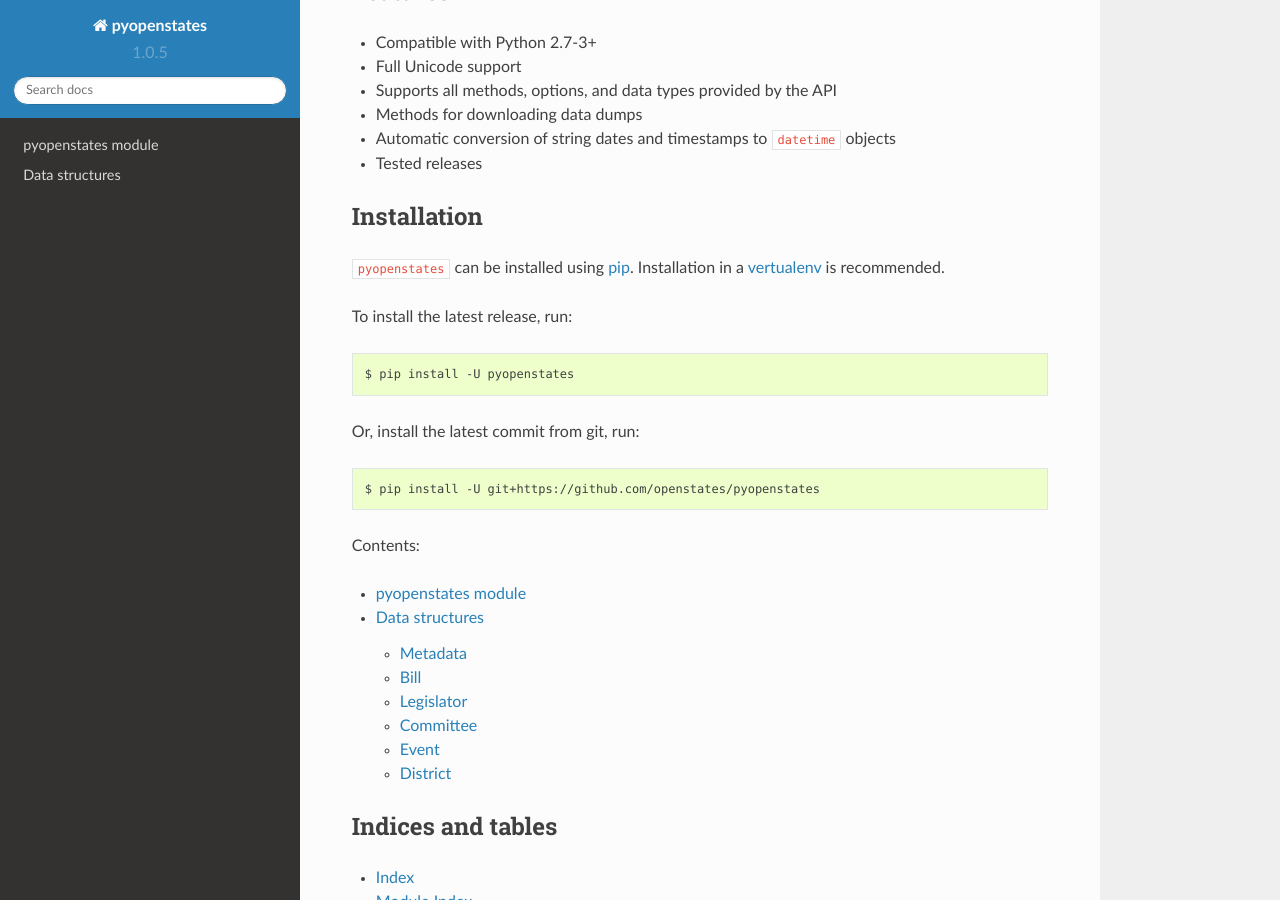
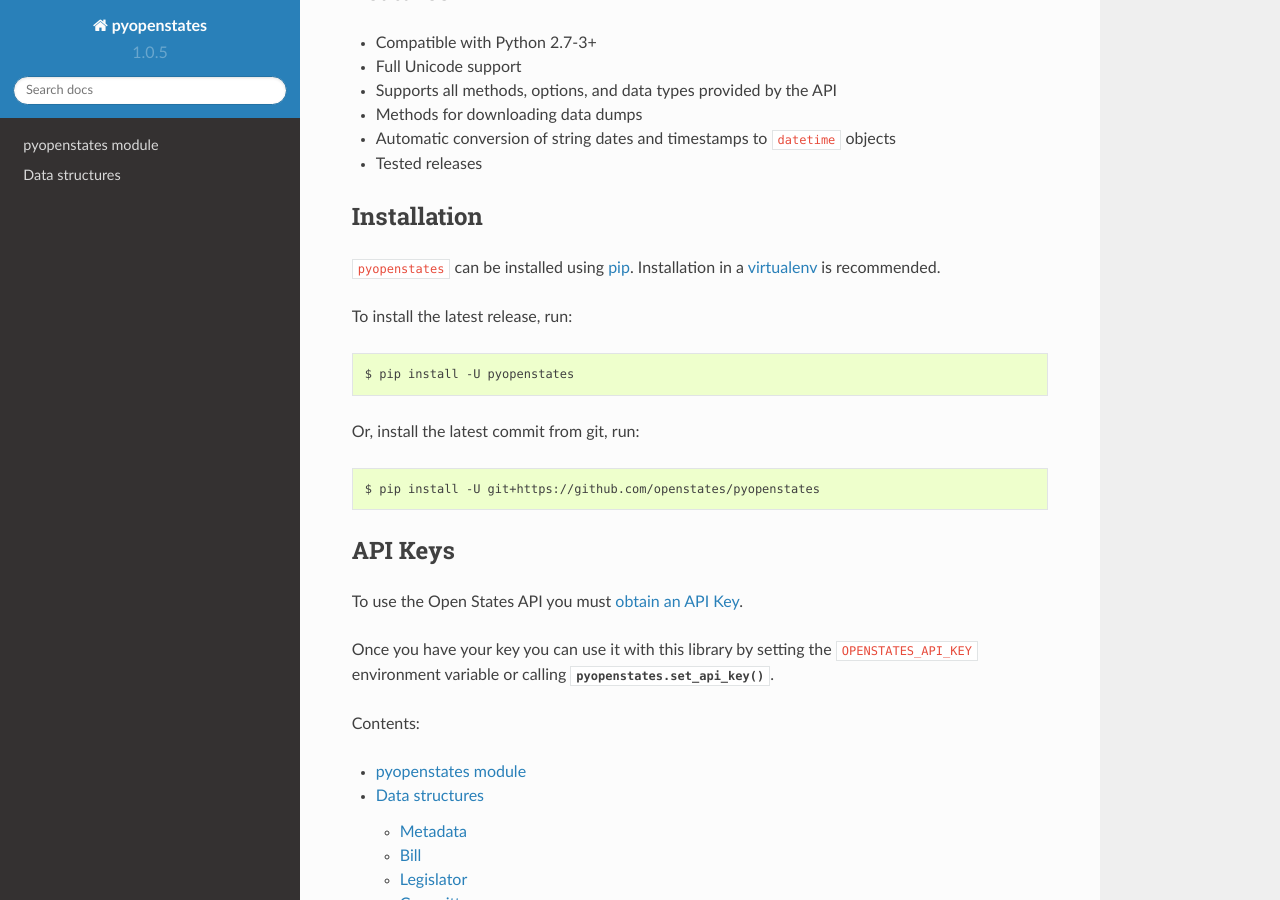
Before and after one commit to openstates/pyopenstates, a Sphinx documentation site: the page built from docs/index.rst, in a window 1280 px wide and 900 px high, scrolled down 643 px. Built offline with Sphinx 7.4.7 and the Read the Docs theme 2.0.0, drawn with Linux system fonts in a browser that asks for light colours.

```diff
--- a/docs/index.rst
+++ b/docs/index.rst
@@ -40,7 +40,7 @@ Installation
 ------------
 
 ``pyopenstates`` can be installed using `pip`_.
-Installation in a `vertualenv`_ is recommended.
+Installation in a `virtualenv`_ is recommended.
 
 To install the latest release, run:
 
@@ -54,6 +54,14 @@ Or, install the latest commit from git, run:
 
     $ pip install -U git+https://github.com/openstates/pyopenstates
 
+API Keys
+--------
+
+To use the Open States API you must `obtain an API Key`_.
+
+Once you have your key you can use it with this library by setting the ``OPENSTATES_API_KEY`` environment variable or calling :func:`pyopenstates.set_api_key`.
+
+
 .. _Open States API: http://docs.openstates.org/api/
 .. _Open States: https://openstates.org/
 .. _Sunlight Foundation: https://sunlightfoundation.com/
@@ -62,8 +70,9 @@ Or, install the latest commit from git, run:
 .. _donating: https://www.generosity.com/fundraising/open-states-general-support-fund
 .. _volunteering: https://docs.google.com/forms/d/e/1FAIpQLSfMDjoVoKxSOciIiqE3Ofxgn-caFGCxicFO2LwyWAK8zdXyhg/viewform
 .. _pip: https://docs.python.org/3.5/installing/index.html
-.. _vertualenv: https://virtualenv.pypa.io/en/stable/
+.. _virtualenv: https://virtualenv.pypa.io/en/stable/
 .. _Read The Docs: https://python-openstates.readthedocs.org/
+.. _obtain an API Key: https://openstates.org/api/register/
 
 .. |Build Status| image:: https://travis-ci.org/openstates/pyopenstates.svg?branch=master
    :target: https://travis-ci.org/openstates/pyopenstates
```
Also changed, not shown: README.rst (+9 -0 lines).
